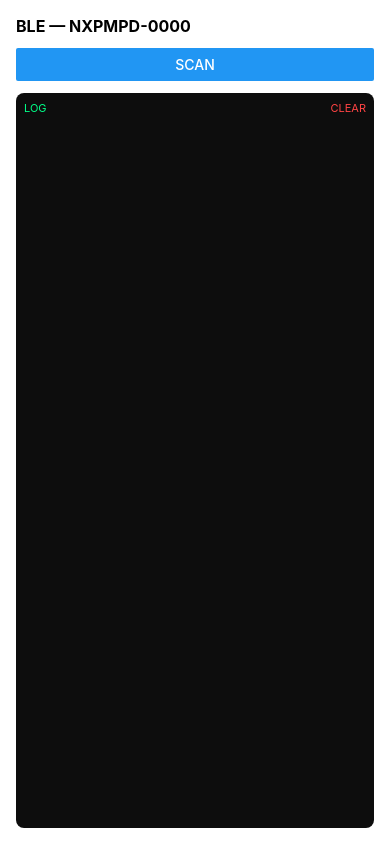
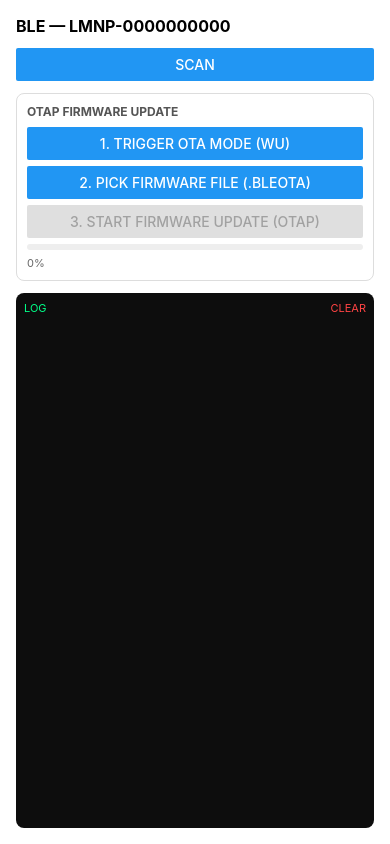
Before and after one commit to LITEMEDAPP/Internal-Tools, a React Native app: screen / in a window 390 px wide. Built offline with nearby package versions, Linux system fonts and the light colour scheme; what react-native-ble-plx would draw is missing.

Commit message:
"build : updated from stale version to working version on repo"

```diff
--- a/App.tsx
+++ b/App.tsx
@@ -10,12 +10,15 @@ import {
 } from 'react-native';
 
 import {BleManager, Device, Characteristic} from 'react-native-ble-plx';
+import {pick} from '@react-native-documents/picker';
+import {OtapImage, OtapServer, SERVICE_WU, CHAR_WU_WRITE, WU_OTA_TRIGGER_CMD, bytesToBase64} from './OtapServer';
 
 const manager = new BleManager();
 
-const TARGET_MAC  = '00:60:37:7A:D3:11';
-const TARGET_NAME = 'NXPMPD-0000';
+const TARGET_MAC  = '00:60:37:E2:85:4D';
+const TARGET_NAME = 'LMNP-0000000000';
 const COMMAND_HEX = '24 01 09 F6 00 96 7A 23';
+const SubscribetoUUID = '01ff0101-ba5e-f4ee-5ca1-eb1e5e4b1ce0'
 
 async function requestPermissions() {
   if (Platform.OS === 'android') {
@@ -55,7 +58,14 @@ function App(): React.JSX.Element {
   const [writableChars, setWritableChars] = useState<Characteristic[]>([]);
   const [logs,          setLogs]          = useState<string[]>([]);
 
+  // ---- OTAP-specific state (new, added alongside the existing scanner) ----
+  const [otapFileInfo, setOtapFileInfo] = useState<{name: string; imageId: number; size: number} | null>(null);
+  const [otapProgress, setOtapProgress] = useState(0);
+  const [otapRunning,  setOtapRunning]  = useState(false);
+  const otapImageRef = useRef<OtapImage | null>(null);
+
   const scrollRef = useRef<ScrollView>(null);
+  const connectedDeviceRef = useRef<Device | null>(null);
 
   useEffect(() => {
     requestPermissions();
@@ -129,6 +139,7 @@ function App(): React.JSX.Element {
       addLog(`Device : ${targetDevice.id}`);
 
       const connected = await targetDevice.connect();
+      connectedDeviceRef.current = connected;
       addLog('Connected — discovering services...');
 
       await connected.discoverAllServicesAndCharacteristics();
@@ -159,21 +170,6 @@ function App(): React.JSX.Element {
             found.push(char);
             addLog(`│  ✅ Added to writable list`);
           }
-
-          // Subscribe to notifications/indications automatically
-          if (char.isNotifiable || char.isIndicatable) {
-            addLog(`│  🔔 Subscribing to notifications...`);
-            char.monitor((error, update) => {
-              if (error) {
-                addLog(`NOTIFY ERROR [${char.uuid.slice(0,8)}...] : ${error.message}`);
-                return;
-              }
-              if (update?.value) {
-                const hex = base64ToHex(update.value);
-                addLog(`◀ RX [${char.uuid.slice(0,8)}...] : ${hex}`);
-              }
-            });
-          }
         }
         addLog(`└─────────────────────────────────────`);
       }
@@ -188,6 +184,7 @@ function App(): React.JSX.Element {
         if (error) addLog(`Reason : ${error.message}`);
         setIsConnected(false);
         setWritableChars([]);
+        connectedDeviceRef.current = null;
       });
 
     } catch (error: any) {
@@ -214,6 +211,98 @@ function App(): React.JSX.Element {
       }
     } catch (error: any) {
       addLog(`WRITE ERROR : ${error.message}`);
+    }
+  };
+
+  // ─── DISCONNECT ──────────────────────────────────────────────────────────────
+
+  const disconnectDevice = async () => {
+    try {
+      addLog('══ DISCONNECTING ══════════════════════');
+      await connectedDeviceRef.current?.cancelConnection();
+      // onDisconnected() above handles resetting isConnected/writableChars/ref
+    } catch (error: any) {
+      addLog(`DISCONNECT ERROR : ${error.message}`);
+    }
+  };
+
+  // ─── OTAP: pick firmware file ────────────────────────────────────────────────
+
+  const pickOtapFile = async () => {
+    try {
+      const [result] = await pick({mode: 'open'});
+      if (!result) {
+        return;
+      }
+      if (!result.name?.toLowerCase().endsWith('.bleota')) {
+        addLog(`OTAP: rejected file '${result.name}' - only .bleota files are accepted`);
+        return;
+      }
+      const response = await fetch(result.uri);
+      const buffer = await response.arrayBuffer();
+      const bytes = new Uint8Array(buffer);
+      const image = new OtapImage(bytes, addLog);
+      otapImageRef.current = image;
+      setOtapFileInfo({name: result.name, imageId: image.imageId, size: image.size});
+      addLog(`OTAP: firmware file parsed OK: ${result.name} imageId=${image.imageId} size=${image.size}`);
+    } catch (err: any) {
+      if (err?.message !== 'User canceled document picker') {
+        addLog(`OTAP: failed to load firmware file: ${err?.message}`);
+      }
+    }
+  };
+
+  // ─── OTAP: trigger OTA mode via Wireless UART ───────────────────────────────
+
+  const runOtapTrigger = async () => {
+    const device = connectedDeviceRef.current;
+    if (!device) {
+      addLog('OTAP: not connected - use Scan + Connect above first, then Trigger.');
+      return;
+    }
+    setOtapRunning(true);
+    addLog('══ OTAP: TRIGGER OTA MODE ════════════');
+    try {
+      addLog(`Writing OTA trigger command to WU characteristic: ${WU_OTA_TRIGGER_CMD.reduce((s, b) => s + b.toString(16).padStart(2, '0') + ' ', '').trim()}`);
+      await device.writeCharacteristicWithoutResponseForService(
+        SERVICE_WU,
+        CHAR_WU_WRITE,
+        bytesToBase64(WU_OTA_TRIGGER_CMD),
+      );
+      addLog('OTAP: trigger sent - device should reboot into OTA mode.');
+    } catch (err: any) {
+      addLog(`OTAP ERROR : ${err?.message}`);
+    } finally {
+      setOtapRunning(false);
+    }
+  };
+
+  // ─── OTAP: run the firmware transfer ─────────────────────────────────────────
+
+  const runOtapUpdate = async () => {
+    if (!otapImageRef.current) {
+      addLog('OTAP: no firmware file loaded');
+      return;
+    }
+    setOtapRunning(true);
+    setOtapProgress(0);
+    addLog('══ OTAP: START FIRMWARE UPDATE ═══════');
+    try {
+      const server = new OtapServer({
+        manager,
+        image: otapImageRef.current,
+        useWirelessUart: false, // trigger is the separate manual step above
+        log: addLog,
+        onProgress: (sent, total) => {
+          setOtapProgress(total > 0 ? Math.round((sent * 100) / total) : 0);
+        },
+      });
+      const ok = await server.run();
+      addLog(ok ? 'OTAP: update complete.' : 'OTAP: update failed.');
+    } catch (err: any) {
+      addLog(`OTAP ERROR : ${err?.message}`);
+    } finally {
+      setOtapRunning(false);
     }
   };
 
@@ -249,6 +338,7 @@ function App(): React.JSX.Element {
           )}
 
           {isConnected && (
+            <>
               <View style={{flex: 1}}>
                 <Text style={{
                   textAlign: 'center',
@@ -260,6 +350,10 @@ function App(): React.JSX.Element {
                   Connected 🔗
                 </Text>
               </View>
+              <View style={{flex: 1}}>
+                <Button title="Disconnect" onPress={disconnectDevice} color="#c62828" />
+              </View>
+            </>
           )}
         </View>
 
@@ -276,7 +370,48 @@ function App(): React.JSX.Element {
           </View>
         )}
 
-        {/* Log Panel */}
+        {/* ── OTAP section (new, added alongside the existing scanner) ── */}
+        <View style={{
+          marginBottom: 12,
+          padding: 10,
+          borderWidth: 1,
+          borderColor: '#ddd',
+          borderRadius: 8,
+          gap: 6,
+        }}>
+          <Text style={{fontSize: 12, fontWeight: 'bold', color: '#555', marginBottom: 2}}>
+            OTAP FIRMWARE UPDATE
+          </Text>
+
+          <Button
+            title="1. Trigger OTA Mode (WU)"
+            onPress={runOtapTrigger}
+            disabled={otapRunning}
+          />
+
+          <Button
+            title="2. Pick Firmware File (.bleota)"
+            onPress={pickOtapFile}
+            disabled={otapRunning}
+          />
+          {otapFileInfo && (
+            <Text style={{fontSize: 11, color: '#666'}}>
+              Loaded: {otapFileInfo.name} — imageId={otapFileInfo.imageId}, size={otapFileInfo.size} bytes
+            </Text>
+          )}
+
+          <Button
+            title="3. Start Firmware Update (OTAP)"
+            onPress={runOtapUpdate}
+            disabled={otapRunning || !otapFileInfo}
+          />
+          <View style={{height: 6, backgroundColor: '#eee', borderRadius: 3, overflow: 'hidden'}}>
+            <View style={{height: '100%', width: `${otapProgress}%`, backgroundColor: '#2563eb'}} />
+          </View>
+          <Text style={{fontSize: 11, color: '#666'}}>{otapProgress}%</Text>
+        </View>
+
+        {/* Log Panel (shared by both the scanner and OTAP flow) */}
         <View style={{
           flex: 1,
           backgroundColor: '#0d0d0d',
```
Lines whose indentation alone changed are shown as unchanged.
